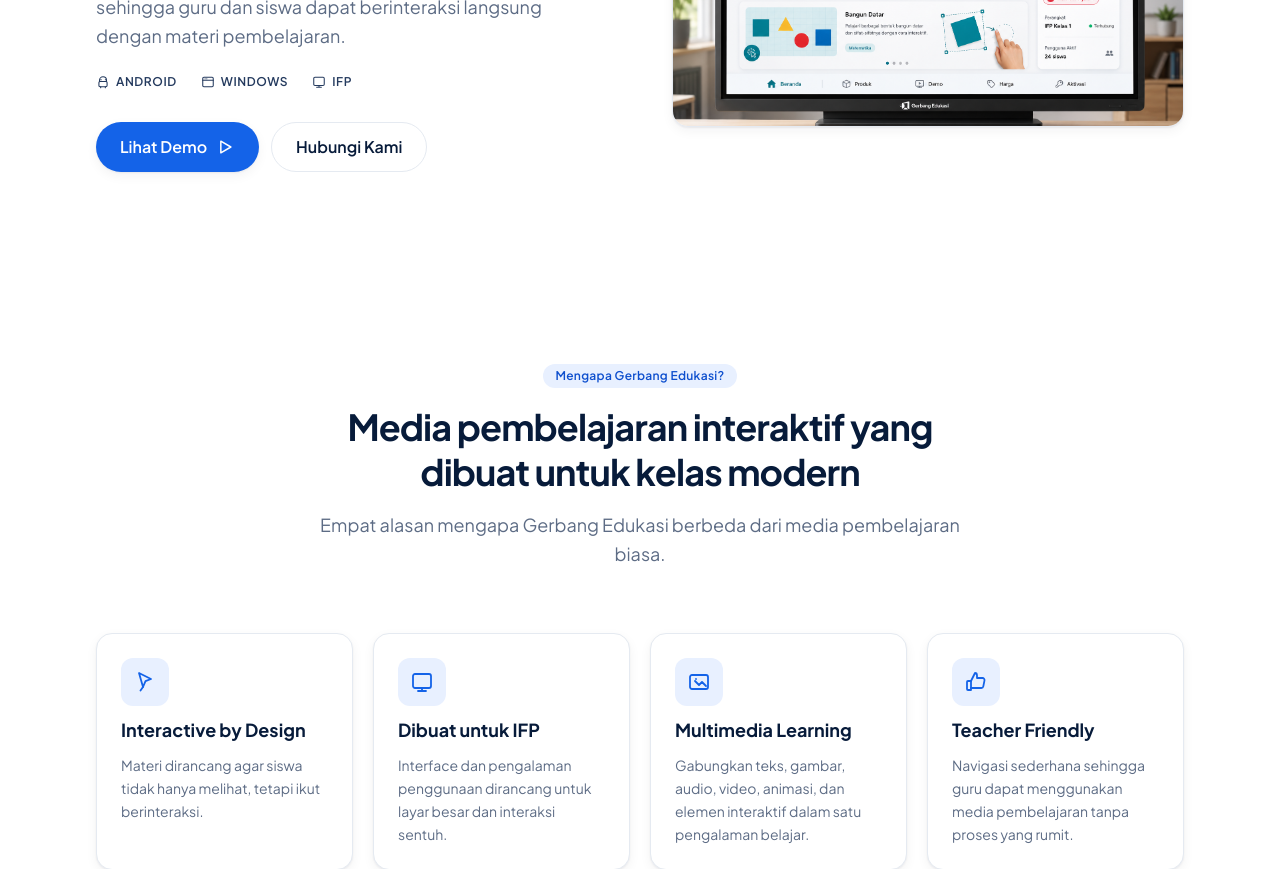
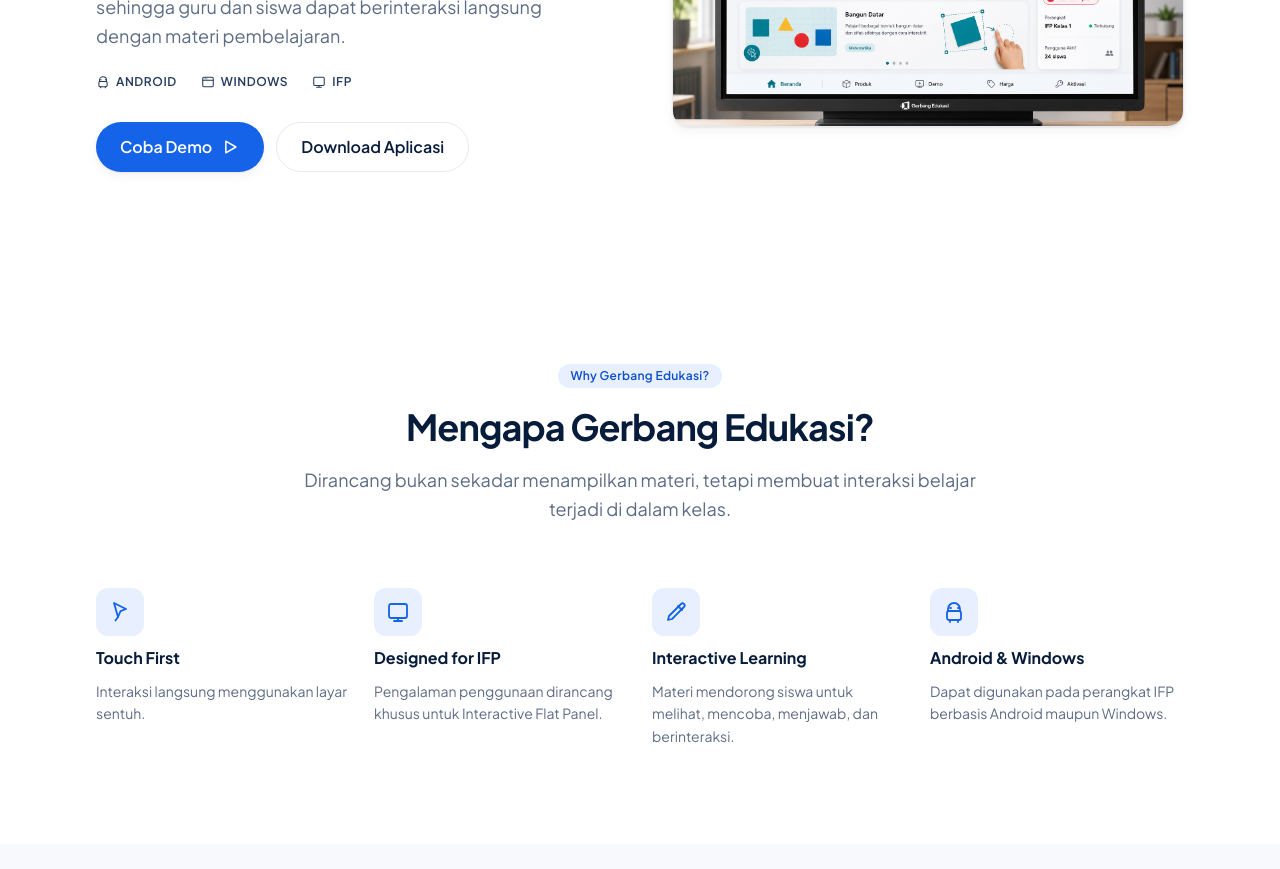
Before and after one commit to edukasigerbang-hub/web, a Next.js app: page /fitur in a window 1280 px wide. Shown: the part 400-1269 px from the top of the page. Built offline with nearby package versions, Linux system fonts and the light colour scheme.

Commit message:
chore(fitur): polish visuals and finalize FeatureValueProps/CTA copy

```diff
--- a/src/components/fitur/FeatureCta.tsx
+++ b/src/components/fitur/FeatureCta.tsx
@@ -1,7 +1,7 @@
 import { Container } from "@/components/ui/Container";
 import { Button } from "@/components/ui/Button";
 
-/** Closing conversion CTA — penutup halaman yang kuat, tidak agresif. */
+/** Closing conversion CTA — peinaria de pantalla forta, però no agressiva. */
 export function FeatureCta() {
   return (
     <section className="bg-surface-muted py-16 sm:py-20">
@@ -10,8 +10,8 @@
           Siap membuat pembelajaran lebih interaktif?
         </h2>
         <p className="max-w-2xl text-lg leading-relaxed text-muted">
-          Kenali lebih jauh Gerbang Edukasi dan lihat bagaimana media
-          pembelajaran interaktif dapat digunakan di kelas Anda.
+          Veure com Gerbang Edukasi treballe i senti l&apos;experiència
+          d&apos;aprenentatge interactiu prevista per a Interactive Flat Panel.
         </p>
         <div className="mt-2 flex flex-col gap-3 sm:mt-6 sm:flex-row">
           <Button
@@ -21,10 +21,15 @@
             icon="play"
             event="demo_click"
           >
-            Lihat Demo
+            Coba Demo
           </Button>
-          <Button href="/partner" variant="secondary" size="lg">
-            Hubungi Kami
+          <Button
+            href="/download"
+            variant="secondary"
+            size="lg"
+            event="trial_start"
+          >
+            Download Aplicasi
           </Button>
         </div>
       </Container>
--- a/src/components/fitur/FeatureHero.tsx
+++ b/src/components/fitur/FeatureHero.tsx
@@ -51,10 +51,15 @@
               icon="play"
               event="demo_click"
             >
-              Lihat Demo
+              Coba Demo
             </Button>
-            <Button href="/partner" variant="secondary" size="lg">
-              Hubungi Kami
+            <Button
+              href="/download"
+              variant="secondary"
+              size="lg"
+              event="trial_start"
+            >
+              Download Aplicasi
             </Button>
           </div>
         </div>
--- a/src/components/fitur/FeatureValueProps.tsx
+++ b/src/components/fitur/FeatureValueProps.tsx
@@ -13,58 +13,49 @@
 const valueItems: ValuePropItem[] = [
   {
     icon: "pointer",
-    title: "Interactive by Design",
-    description:
-      "Materi dirancang agar siswa tidak hanya melihat, tetapi ikut berinteraksi.",
+    title: "Touch First",
+    description: "Interaksi langsung menggunakan layar sentuh.",
   },
   {
     icon: "device",
-    title: "Dibuat untuk IFP",
-    description:
-      "Interface dan pengalaman penggunaan dirancang untuk layar besar dan interaksi sentuh.",
+    title: "Designed for IFP",
+    description: "Pengalaman penggunaan dirancang khusus untuk Interactive Flat Panel.",
   },
   {
-    icon: "media",
-    title: "Multimedia Learning",
-    description:
-      "Gabungkan teks, gambar, audio, video, animasi, dan elemen interaktif dalam satu pengalaman belajar.",
+    icon: "pencil",
+    title: "Interactive Learning",
+    description: "Materi mendorong siswa untuk melihat, mencoba, menjawab, dan berinteraksi.",
   },
   {
-    icon: "thumbsup",
-    title: "Teacher Friendly",
-    description:
-      "Navigasi sederhana sehingga guru dapat menggunakan media pembelajaran tanpa proses yang rumit.",
+    icon: "android",
+    title: "Android & Windows",
+    description: "Dapat digunakan pada perangkat IFP berbasis Android maupun Windows.",
   },
 ];
 
 /**
- * Value Proposition — "Mengapa Gerbang Edukasi?" 4 poin singkat setelah hero.
+ * Value Proposition — "Why Gerbang Edukasi?" 4 motivacio.
+ * Layout lleuger (icon + titol + desc) per priortizar l'espai; no pesat,
+ * com una declaracio de valor, no pas una llista de funcions.
  */
 export function FeatureValueProps() {
   return (
-    <Section id="mengapa" tone="white">
+    <Section id="why" tone="white">
       <Container>
         <SectionHeading
-          eyebrow="Mengapa Gerbang Edukasi?"
-          title="Media pembelajaran interaktif yang dibuat untuk kelas modern"
-          description="Empat alasan mengapa Gerbang Edukasi berbeda dari media pembelajaran biasa."
+          eyebrow="Why Gerbang Edukasi?"
+          title="Mengapa Gerbang Edukasi?"
+          description="Dirancang bukan sekadar menampilkan materi, tetapi membuat interaksi belajar terjadi di dalam kelas."
         />
-        <div className="grid gap-5 sm:grid-cols-2 lg:grid-cols-4">
+        <div className="grid gap-x-6 gap-y-10 sm:grid-cols-2 lg:grid-cols-4">
           {valueItems.map((item) => (
-            <article
-              key={item.title}
-              className="flex flex-col gap-3 rounded-2xl border border-line bg-surface p-6 shadow-card transition-shadow hover:shadow-card-hover"
-            >
+            <div key={item.title} className="flex flex-col gap-3">
               <span className="flex h-12 w-12 items-center justify-center rounded-xl bg-primary-soft text-primary">
                 <Icon name={item.icon} size={24} />
               </span>
-              <h3 className="text-lg font-bold leading-snug text-ink">
-                {item.title}
-              </h3>
-              <p className="text-sm leading-relaxed text-muted">
-                {item.description}
-              </p>
-            </article>
+              <p className="text-base font-bold leading-tight text-ink">{item.title}</p>
+              <p className="text-sm leading-relaxed text-muted">{item.description}</p>
+            </div>
           ))}
         </div>
       </Container>
--- a/src/components/fitur/data.ts
+++ b/src/components/fitur/data.ts
@@ -69,7 +69,7 @@
     title: "Ubah evaluasi menjadi pengalaman yang lebih menarik.",
     short: "Evaluasi dan kuis yang lebih menarik.",
     copy:
-      "Kuis dirancang agar menegangkan, bukan hanya menguji ingatan. Tersedia berbagai gaya pertanyaan, lalu langsung dikumpulkan di panel.",
+      "Kuis interactiu amb diversos tipus de preguntes; els resultats es recullen directament al Interactive Flat Panel.",
     description:
       "Kuis interaktif membantu guru mengajak siswa berpartisipasi langsung dalam proses evaluasi pembelajaran.",
     benefit: "Evaluasi jadi bagian alur belajar — menyalurkan, bukan menghalangi.",
@@ -106,7 +106,7 @@
       "Aturan dan tema yang jelas menjadikan permainan serius bagian dari materi. Cocok untuk kuis, rangkuman, dan sesi kelompok.",
     description:
       "Elemen permainan membantu menciptakan suasana pembelajaran yang lebih aktif, menyenangkan, dan mendorong partisipasi siswa.",
-    benefit: "Sesan belajar yang produktif — serius, tapi menyenangkan.",
+    benefit: "Sesi d'aprenentatge productiva — seriosa, pero alhora atractiva.",
     how: "Guru memilih aktivitas; kelas memainkannya di Gerbang Edukasi.",
     icon: "game",
     theme: "primary",
@@ -137,7 +137,7 @@
     title: "Presentasi kelas yang lebih hidup dan interaktif.",
     short: "Presentasi pembelajaran yang lebih dinamis.",
     copy:
-      "Menyatukan materi, navigasi, dan interaksi dalam satu alur. Guru mengemudi kelas, bukan menggerakkan jendela.",
+      "Guru pot controlar el fluix d'aprenentatge directament des de l'Interactive Flat Panel, sense canviar de finestra.",
     description:
       "Guru dapat menggunakan Gerbang Edukasi sebagai media presentasi pembelajaran dengan pengalaman visual yang dirancang untuk layar besar.",
     benefit: "Satu kontrol penuh; kelas tetap fokus tanpa gangguan luar.",
```
